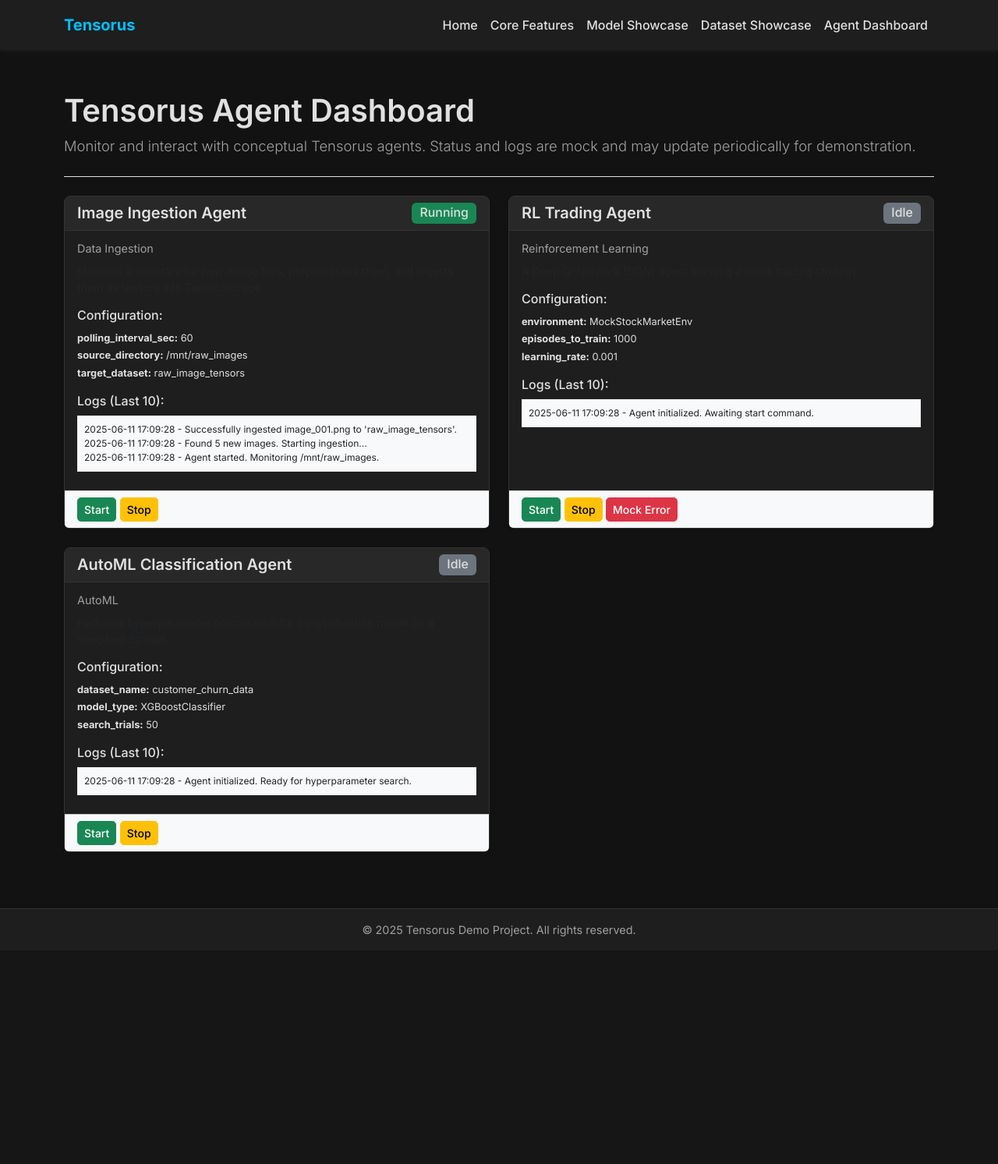
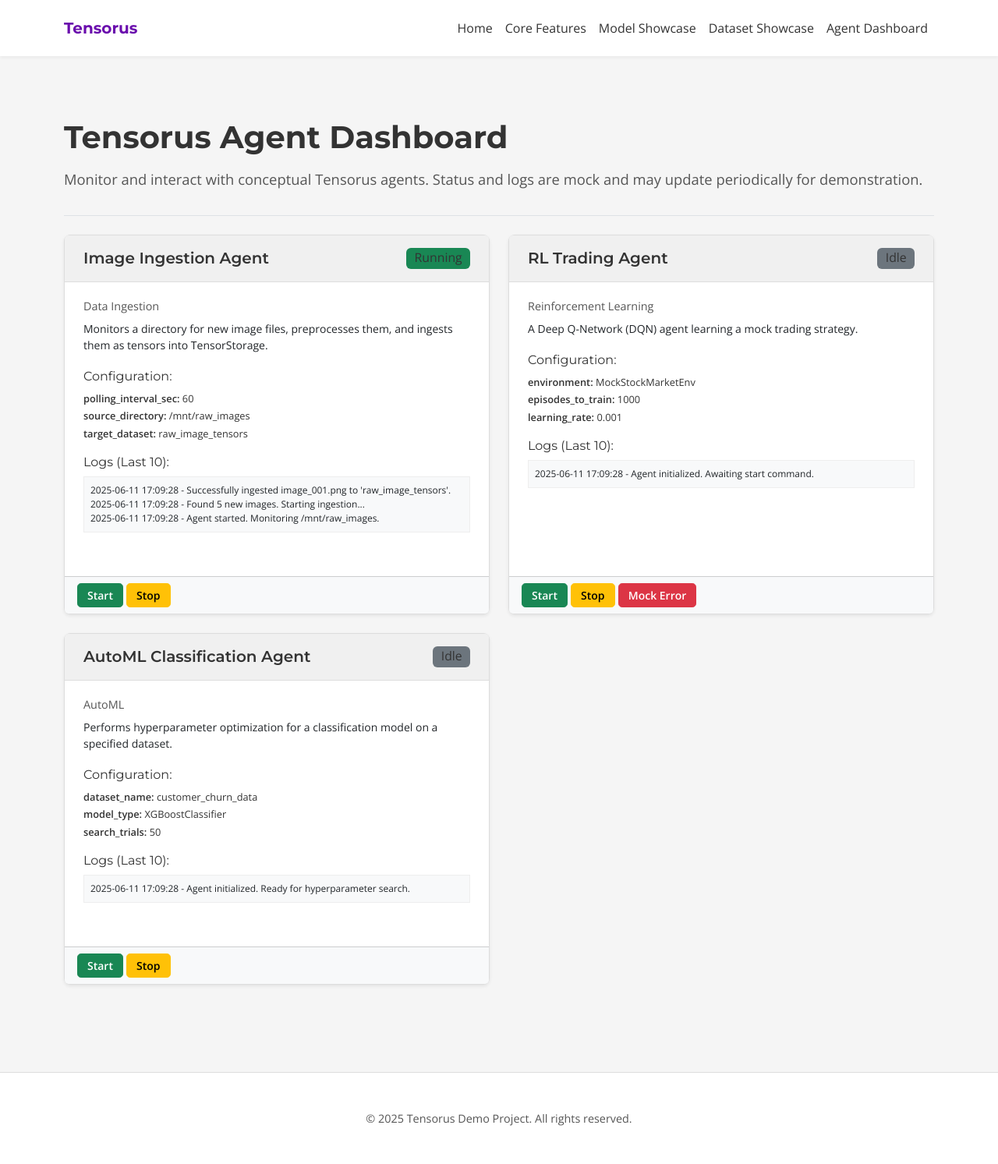
Before and after one commit to tensorus/samples, a Flask app: page /agents in a window 1280 px wide. Shown: the whole page at 78% size. Before the commit the page ends 1202 px from the top, so only its background shows below. Run offline with Flask 3, Linux system fonts and the light colour scheme.

Commit message:
feat: Enhance UI/UX for tensorus-flask-demo
This commit revamps the UI/UX of the 'tensorus-flask-demo' page to be more simple, elegant, and attractive.

Key changes include:

1.  **New Color Palette:** Introduced a light theme with a primary background of '#F5F5F5', text color '#333333', and a deep purple accent ('#6A0DAD'). This replaces the previous dark theme.
2.  **Refined Typography:** Implemented 'Montserrat' for headings and 'Open Sans' for body text, improving readability and modernizing the look. Font weights and sizes were adjusted for better visual hierarchy.
3.  **Increased White Space:** Added more padding and margins throughout the application, including containers, cards, buttons, and text blocks, creating a more breathable and uncluttered layout.
4.  **Redesigned UI Elements:**
    *   Buttons: Updated to a flatter design with the new accent color, including subtle hover transformations.
    *   Cards: Redesigned with softer shadows and cleaner lines.
    *   Forms: Ensured form controls are consistent with the new design, with updated border radius and focus states.
5.  **Improved Visual Hierarchy:** Ensured important elements like headings and calls-to-action are prominent. Updated icon colors to use the new accent color for consistency.

These changes collectively provide a more professional and visually appealing user experience for the demo page.

```diff
--- a/tensorus-flask-demo/static/css/style.css
+++ b/tensorus-flask-demo/static/css/style.css
@@ -1,173 +1,209 @@
+@import url('https://fonts.googleapis.com/css2?family=Montserrat:wght@400;600;700&family=Open+Sans:wght@300;400;600&display=swap');
+
 /* General Body and Typography */
 body {
-    font-family: 'Inter', -apple-system, BlinkMacSystemFont, "Segoe UI", Roboto, "Helvetica Neue", Arial, sans-serif;
-    background-color: #121212; /* Primary Background */
-    color: #E0E0E0; /* Primary Text */
-    padding-top: 70px; /* Adjust if navbar height changes - 56px is often default, but might need more with padding */
+    font-family: 'Open Sans', 'Inter', -apple-system, BlinkMacSystemFont, "Segoe UI", Roboto, "Helvetica Neue", Arial, sans-serif;
+    background-color: #F5F5F5; /* Primary Background */
+    color: #333333; /* Primary Text */
+    padding-top: 88px; /* Corrected for navbar height (56px + 2*1rem padding = 88px) */
 }
 
 h1, h2, h3, h4, h5, h6 {
-    font-weight: 600; /* Slightly bolder headings */
-    color: #E0E0E0; /* Primary Text */
+    font-family: 'Montserrat', 'Inter', sans-serif;
+    color: #333333; /* Primary Text */
+    margin-bottom: 0.75rem; /* Added default bottom margin for headings */
+}
+h1 { font-weight: 700; margin-bottom: 1rem; }
+h2, h3 { font-weight: 600; margin-bottom: 0.75rem; }
+h4, h5, h6 { font-weight: 600; margin-bottom: 0.5rem; }
+
+p {
+    margin-bottom: 1.25rem; /* Increased default paragraph bottom margin */
 }
 
 .lead {
     font-size: 1.15rem;
-    font-weight: 300;
-    color: #A0A0A0; /* Secondary Text */
+    margin-bottom: 1.5rem; /* Added/Adjusted bottom margin for lead */
+    font-weight: 300; /* Adjusted as per request */
+    color: #555555; /* Secondary Text */
 }
 
 /* Navbar Styling */
 .navbar {
-    box-shadow: 0 0.125rem 0.25rem rgba(255, 255, 255, 0.05); /* Subtle shadow for dark theme */
-    background-color: #1E1E1E !important; /* Navbar Background */
-    padding-top: 0.75rem; /* Add some padding to navbar */
-    padding-bottom: 0.75rem;
+    box-shadow: 0 0.125rem 0.25rem rgba(0, 0, 0, 0.05); /* Subtle shadow for light theme */
+    background-color: #FFFFFF !important; /* Navbar Background */
+    padding-top: 1rem; /* Increased navbar padding */
+    padding-bottom: 1rem; /* Increased navbar padding */
 }
 
 .navbar-brand {
-    font-weight: bold;
-    color: #00BFFF !important; /* Accent Color */
+    font-family: 'Montserrat', 'Inter', sans-serif;
+    font-weight: 700; /* Adjusted from bold */
+    color: #6A0DAD !important; /* Accent Color */
 }
 
 .nav-link {
-    color: #E0E0E0 !important; /* Primary Text */
-    font-weight: 500; /* Slightly bolder nav links */
+    color: #333333 !important; /* Primary Text */
+    font-weight: 400; /* Adjusted as per request */
 }
 .nav-link:hover,
 .nav-link.active { /* Assuming .active class is set by Flask/JS for current page */
-    color: #00BFFF !important; /* Accent Color on hover/active */
+    color: #6A0DAD !important; /* Accent Color on hover/active */
+    font-weight: 600; /* Active nav link weight */
 }
 /* Custom active state if not using Bootstrap's default .active on nav-item */
 .navbar-nav .nav-item a.active-nav-link {
-    color: #00BFFF !important; /* Accent Color */
-    font-weight: bold;
+    color: #6A0DAD !important; /* Accent Color */
+    font-weight: 600; /* Adjusted from bold */
 }
 
 .navbar-toggler-icon {
-    filter: invert(1) grayscale(100%) brightness(200%); /* Make toggler icon white */
+    filter: none; /* Make toggler icon dark */
 }
 
 /* Button Styling */
 .btn {
     border-radius: 0.3rem; /* Slightly more rounded buttons */
-    font-weight: 500;
-    transition: color .15s ease-in-out,background-color .15s ease-in-out,border-color .15s ease-in-out,box-shadow .15s ease-in-out;
+    font-weight: 600; /* Adjusted as per request */
+    padding: 0.6rem 1.2rem; /* Increased button padding */
+    transition: color .15s ease-in-out, background-color .15s ease-in-out, border-color .15s ease-in-out, box-shadow .15s ease-in-out, transform .15s ease-in-out;
 }
+/* Adjust padding for specific button sizes if Bootstrap defaults are overridden or new sizes are needed */
+.btn-lg {
+    padding: 0.75rem 1.5rem; /* Example for larger buttons */
+}
+.btn-sm {
+    padding: 0.25rem 0.75rem; /* Example for smaller buttons */
+}
+
 .btn-primary {
-    background-color: #00BFFF; /* Accent Color */
-    border-color: #00BFFF; /* Accent Color */
-    color: #121212; /* Dark text for contrast */
-    /* transition is inherited from .btn */
+    background-color: #6A0DAD; /* Accent Color */
+    border: 1px solid #6A0DAD; /* Ensure border for consistency, though color matches bg */
+    color: #FFFFFF; /* Light text for contrast */
+    box-shadow: none; /* Explicitly remove default Bootstrap shadow if any */
 }
 .btn-primary:hover {
-    background-color: #009ACD; /* Darker Accent Color */
-    border-color: #009ACD; /* Darker Accent Color */
-    color: #121212; /* Keep text color */
-    box-shadow: 0 0.125rem 0.25rem rgba(0, 0, 0, 0.1); /* Keep or adjust shadow if needed */
+    background-color: #4B0082; /* Darker Accent Color */
+    border-color: #4B0082; /* Darker Accent Color */
+    color: #FFFFFF; /* Keep text color */
+    box-shadow: none; /* Remove shadow on hover */
+    transform: translateY(-2px); /* Slight lift */
 }
 .btn-outline-secondary {
-    color: #00BFFF; /* Accent Color */
-    border-color: #00BFFF; /* Accent Color */
-    /* transition is inherited from .btn */
+    background-color: transparent;
+    color: #6A0DAD; /* Accent Color */
+    border: 1px solid #6A0DAD; /* Accent Color */
 }
 .btn-outline-secondary:hover {
-    background-color: #00BFFF; /* Accent Color */
-    color: #121212; /* Dark text for contrast */
+    background-color: #6A0DAD; /* Accent Color */
+    color: #FFFFFF; /* Light text for contrast */
+    border-color: #6A0DAD; /* Keep border color same as background */
+    transform: translateY(-2px); /* Slight lift */
 }
 
 /* Card Styling */
 .card {
-    background-color: #1E1E1E; /* Secondary Background */
-    border: 1px solid #333333; /* Subtle Border */
+    background-color: #FFFFFF; /* Secondary Background */
+    border: 1px solid #DDDDDD; /* Subtle Border */
     border-radius: 0.5rem; /* More rounded cards */
-    box-shadow: 0 0.125rem 0.25rem rgba(0,0,0,0.15); /* Adjusted shadow for dark theme */
+    box-shadow: 0 4px 6px rgba(0, 0, 0, 0.1); /* Softer, more diffused shadow */
     transition: box-shadow 0.2s ease-in-out, transform 0.2s ease-in-out;
+    margin-bottom: 1.5rem; /* Added default card bottom margin */
 }
 .card:hover {
-    box-shadow: 0 0.25rem 0.5rem rgba(0,0,0,0.25)!important; /* Enhanced shadow for dark theme */
-    transform: translateY(-3px);
+    box-shadow: 0 6px 12px rgba(0, 0, 0, 0.1)!important; /* Slightly more pronounced shadow on hover */
+    transform: translateY(-3px); /* Keep existing lift */
+}
+.card-body {
+    padding: 1.5rem; /* Added/Adjusted card body padding */
 }
 .card-header {
-    background-color: #282828; /* Card Header Background */
-    color: #E0E0E0; /* Primary Text */
-    border-bottom: 1px solid #333333; /* Subtle Border */
-    font-weight: 500;
+    padding: 1rem 1.5rem; /* Adjusted card header padding */
+    background-color: #F0F0F0; /* Card Header Background */
+    color: #333333; /* Primary Text */
+    border-bottom: 1px solid #DDDDDD; /* Subtle Border */
+    font-weight: 500; /* Keeping this as is, was not in request to change */
 }
 .card-title {
-    color: #00BFFF; /* Accent Color */
+    font-family: 'Montserrat', 'Inter', sans-serif;
+    font-weight: 600; /* Adjusted as per request */
+    color: #6A0DAD; /* Accent Color */
 }
 .card-subtitle {
     font-size: 0.9rem;
-    color: #A0A0A0; /* Secondary Text */
+    color: #555555; /* Secondary Text */
 }
 .badge {
     font-weight: 500;
     /* Default badge styling if not using contextual classes like .bg-primary */
-    background-color: #333333;
-    color: #E0E0E0;
+    background-color: #DDDDDD;
+    color: #333333;
 }
 
 /* Ensure primary badges use Accent color with good contrast */
 .badge.bg-primary { /* If using Bootstrap's bg-primary for accent */
-    background-color: #00BFFF !important;
-    color: #121212 !important;
+    background-color: #6A0DAD !important;
+    color: #FFFFFF !important;
 }
 
 /* General link styling */
 a {
-    color: #00BFFF; /* Accent Color */
+    color: #6A0DAD; /* Accent Color */
     text-decoration: none; /* Common practice */
     transition: color 0.15s ease-in-out, text-decoration 0.15s ease-in-out;
 }
 
 a:hover {
-    color: #009ACD; /* Darker Accent Color */
+    color: #4B0082; /* Darker Accent Color */
     text-decoration: underline;
 }
 
 /* Text utilities */
 .text-muted {
-    color: #A0A0A0 !important; /* Secondary Text, override Bootstrap if needed */
+    color: #555555 !important; /* Secondary Text, override Bootstrap if needed */
+}
+
+.text-accent {
+    color: #6A0DAD !important; /* Accent Color for text */
 }
 
 /* Footer Styling */
 .footer { /* Ensure .footer class is used on the footer element in base.html */
-    padding: 2rem 0;
-    background-color: #1E1E1E; /* Footer Background */
-    color: #A0A0A0; /* Footer Text Color */
+    padding: 3rem 0; /* Increased footer padding */
+    background-color: #FFFFFF; /* Footer Background */
+    color: #555555; /* Footer Text Color */
     font-size: 0.9rem;
     margin-top: 3rem !important; /* Ensure space above footer */
-    border-top: 1px solid #333333; /* Subtle Border for separation */
+    border-top: 1px solid #DDDDDD; /* Subtle Border for separation */
 }
 
 /* Agent Dashboard Specifics */
 #agent-dashboard-container .card-body h6 {
     margin-top: 0.75rem;
     font-weight: 500;
-    color: #E0E0E0; /* Primary Text */
+    color: #333333; /* Primary Text */
 }
 #agent-dashboard-container .list-group-item { /* Assuming this was for config list */
-    background-color: #1E1E1E; /* Secondary Background */
-    border: 1px solid #333333; /* Subtle Border */
-    color: #E0E0E0; /* Primary Text */
+    background-color: #FFFFFF; /* Secondary Background */
+    border: 1px solid #DDDDDD; /* Subtle Border */
+    color: #333333; /* Primary Text */
     padding-left:0; /* Keep this if it was intentional for alignment */
     padding-right:0; /* Keep this if it was intentional for alignment */
     /* Add some padding if these items look too cramped, e.g., padding: 0.5rem 0.75rem; */
 }
 #agent-dashboard-container .config-list li {
      padding: 0.1rem 0; /* Specific to config list if it exists */
-     /* Ensure text color contrasts with #1E1E1E if not inheriting properly */
-     color: #E0E0E0;
+     /* Ensure text color contrasts with #FFFFFF if not inheriting properly */
+     color: #333333;
 }
 
 #agent-dashboard-container .logs-container code { /* Style for individual log lines if wrapped in code */
     display: block; /* Make each log entry a block */
-    background-color: #282828; /* Darker shade for logs */
-    color: #CCCCCC; /* Light gray for log text */
+    background-color: #F0F0F0; /* Lighter shade for logs */
+    color: #333333; /* Dark gray for log text */
     padding: 0.2rem 0.4rem;
     border-radius: 3px;
-    border: 1px solid #333333; /* Subtle Border */
+    border: 1px solid #DDDDDD; /* Subtle Border */
     margin-bottom: 2px; /* Space between log lines */
     font-family: 'SFMono-Regular', Menlo, Monaco, Consolas, "Liberation Mono", "Courier New", monospace;
     font-size: 0.75rem;
@@ -235,12 +272,16 @@ select.form-control {
 
 /* General container adjustments for consistent padding */
 .container.mt-4 { /* if used on other pages */
-    padding-top: 1.5rem;
-    padding-bottom: 1.5rem;
+    padding-top: 1.5rem; /* Keeping this as is, can be overridden by more specific py-X classes */
+    padding-bottom: 1.5rem; /* Keeping this as is, can be overridden by more specific py-X classes */
 }
-.container.py-5 { /* For homepage */
-    padding-top: 3rem !important;
-    padding-bottom: 3rem !important;
+.container.py-4 { /* General container padding */
+    padding-top: 4rem !important;
+    padding-bottom: 4rem !important;
+}
+.container.py-5 { /* For homepage or sections needing more padding */
+    padding-top: 5rem !important; /* Increased from 3rem, then 4rem in thought process */
+    padding-bottom: 5rem !important; /* Increased from 3rem, then 4rem in thought process */
 }
 
 /* Bootstrap Icons - ensure they are vertically aligned if used with text */
--- a/tensorus-flask-demo/templates/agents.html
+++ b/tensorus-flask-demo/templates/agents.html
@@ -31,7 +31,7 @@
 {% endblock %}
 
 {% block content %}
-<div class="container mt-4">
+<div class="container py-4"> {# mt-4 changed to py-4 for more vertical padding #}
     <div class="pb-2 mb-4 border-bottom">
         <h1>Tensorus Agent Dashboard</h1>
         <p class="lead">Monitor and interact with conceptual Tensorus agents. Status and logs are mock and may update periodically for demonstration.</p>
--- a/tensorus-flask-demo/templates/base.html
+++ b/tensorus-flask-demo/templates/base.html
@@ -54,7 +54,7 @@
         {% block content %}{% endblock %}
     </main>
 
-    <footer class="footer mt-auto py-3"> <!-- bg-light removed, handled by CSS if needed -->
+    <footer class="footer mt-auto"> <!-- bg-light removed, py-3 removed to rely on CSS padding -->
         <div class="container text-center">
             <span class="text-muted">&copy; 2025 Tensorus Demo Project. All rights reserved.</span>
         </div>
--- a/tensorus-flask-demo/templates/core_features.html
+++ b/tensorus-flask-demo/templates/core_features.html
@@ -24,9 +24,9 @@
 {% endblock %}
 
 {% block content %}
-<div class="container mt-4">
+<div class="container py-4"> {# mt-4 changed to py-4 for more vertical padding #}
     <h1>Core Tensorus Features</h1>
-    <hr>
+    <hr class="my-4"> {# Added my-4 for consistent spacing #}
 
     <h2>Tensor Storage and Retrieval</h2>
     <p>This section demonstrates basic tensor storage and retrieval operations (simulated), including optional schema enforcement.</p>
--- a/tensorus-flask-demo/templates/datasets.html
+++ b/tensorus-flask-demo/templates/datasets.html
@@ -30,7 +30,7 @@
 {% endblock %}
 
 {% block content %}
-<div class="container mt-4">
+<div class="container py-4"> {# mt-4 changed to py-4 for more vertical padding #}
     <div class="pb-2 mb-4 border-bottom">
         <h1>Tensorus Dataset Showcase</h1>
         <p class="lead">Explore a selection of datasets that can be managed and utilized within the Tensorus ecosystem. This is a conceptual demonstration.</p>
--- a/tensorus-flask-demo/templates/models.html
+++ b/tensorus-flask-demo/templates/models.html
@@ -26,7 +26,7 @@
 {% endblock %}
 
 {% block content %}
-<div class="container mt-4">
+<div class="container py-4"> {# mt-4 changed to py-4 for more vertical padding #}
     <div class="pb-2 mb-4 border-bottom">
         <h1>Tensorus Model Showcase</h1>
         <p class="lead">Explore a selection of models available within the Tensorus ecosystem. This is a conceptual demonstration of how various models could be cataloged and interacted with.</p>
```
Also changed, not shown: other parts of tensorus-flask-demo/static/css/style.css (+22 -21 lines), tensorus-flask-demo/templates/index.html (+5 -5 lines).
